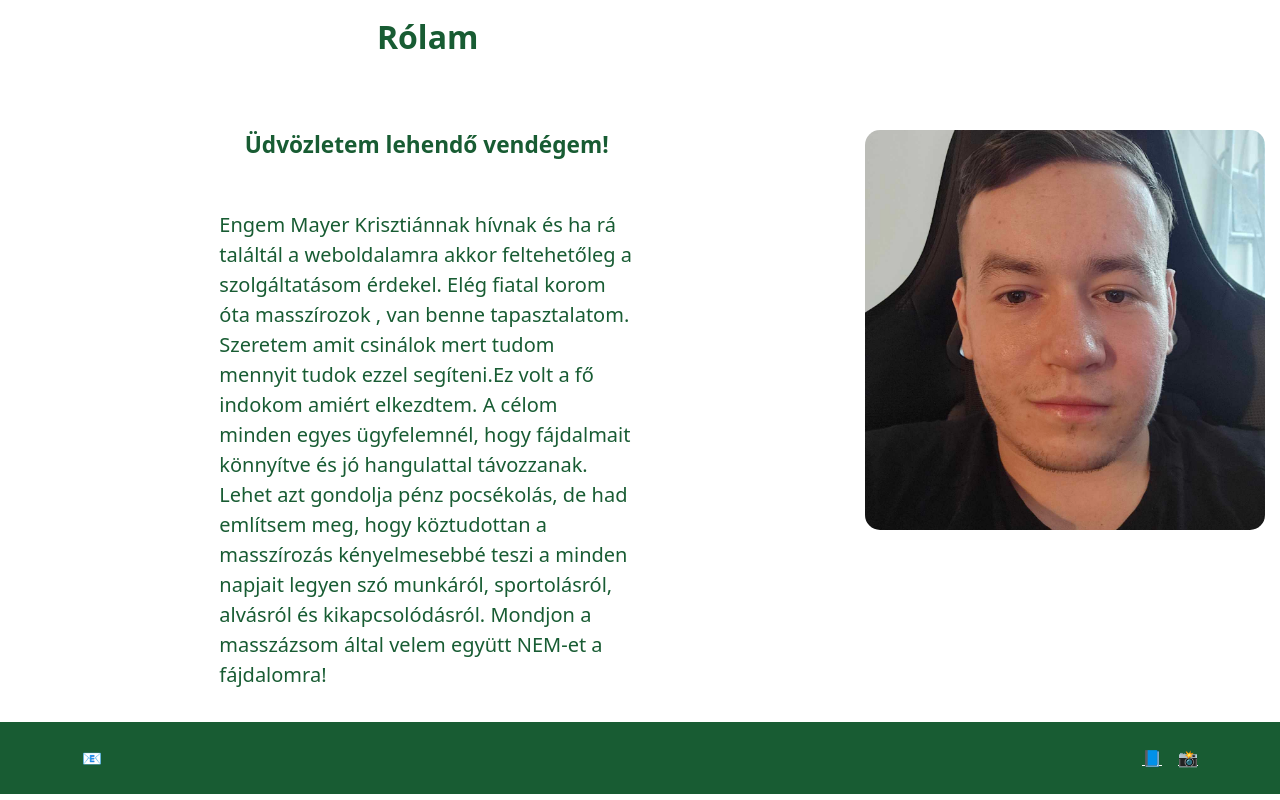
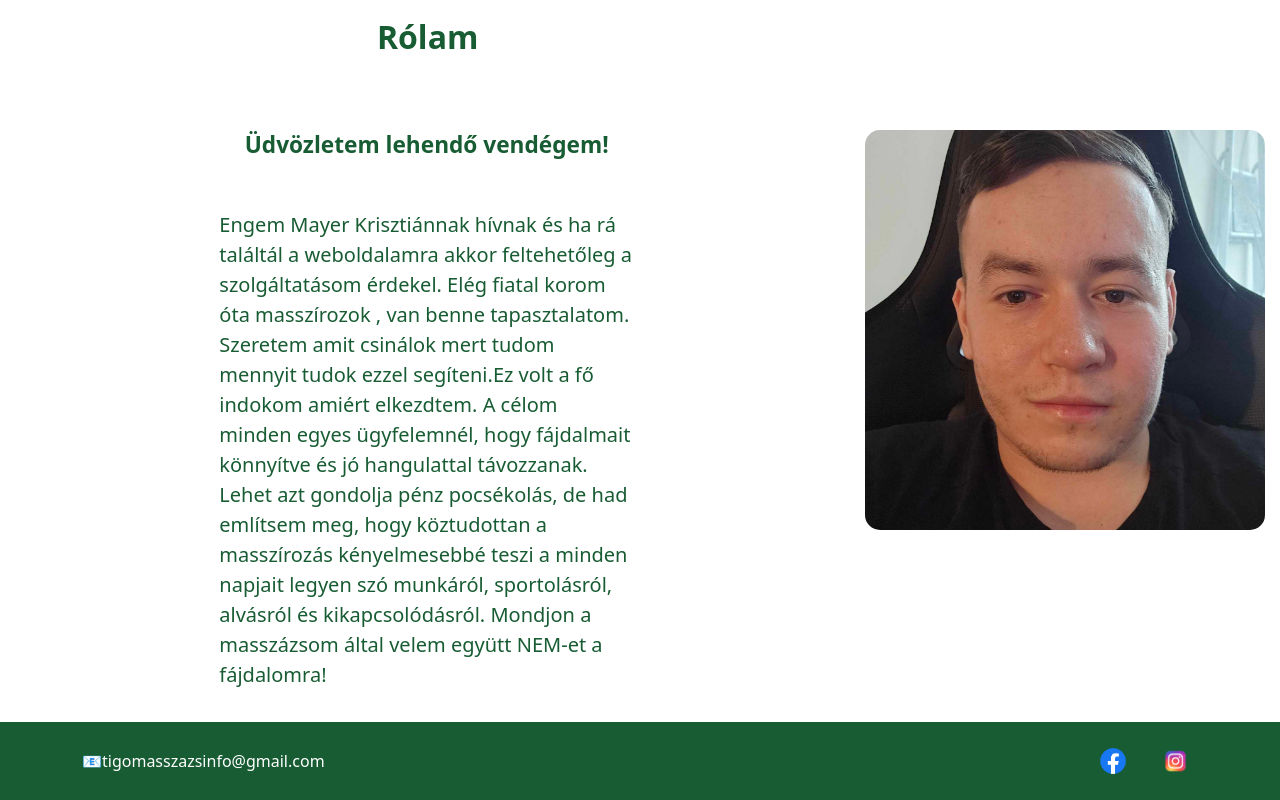
Before and after one commit to zagyvatamas/mayerFE, an Angular app: page /landing in a window 1280 px wide. Shown: the part 563-1363 px from the top of the page. Built offline with nearby package versions, Linux system fonts and the light colour scheme; no server answers.

Commit message:
footer ready

```diff
--- a/src/components/landing-page/landing-page.component.css
+++ b/src/components/landing-page/landing-page.component.css
@@ -87,7 +87,14 @@ h1{
   padding-top: 10px;
   font-size: 14pt;
 }
-
+.facebook{
+  object-fit: scale-down;
+  height: 30px;
+}
+.instagramm{
+  height: 30px;
+  object-fit: scale-down;
+}
 
 
 
--- a/src/components/landing-page/landing-page.component.html
+++ b/src/components/landing-page/landing-page.component.html
@@ -49,11 +49,11 @@
 
 <footer class="footer text-white py-4">
   <div class="container d-flex flex-column flex-md-row justify-content-between align-items-center">
-    <div class="mb-2 mb-md-0">📧</div>
+    <div class="mb-2 mb-md-0">📧{{ infoEmail }}</div>
     <div></div>
     <div class="d-flex gap-3">
-      <a href="#" class="text-white">📘</a>
-      <a href="#" class="text-white">📸</a>
+      <a href="https://www.facebook.com/krisz.mayer" target="_blank" class="text-white"><img class="facebook" src="../../assets/Facebook-logo.png" alt=""></a>
+      <a href="https://www.instagram.com/tigo_masszazs/" class="text-white"><img src="../../assets/Instagram-Logo.wine.png" alt="" class="instagramm"></a>
     </div>
   </div>
 </footer>
--- a/src/components/landing-page/landing-page.component.ts
+++ b/src/components/landing-page/landing-page.component.ts
@@ -13,6 +13,7 @@ import { NavbarComponent } from "../navbar/navbar.component";
 })
 export class LandingPageComponent {
   services:LandingServices[] = []
+  infoEmail:string = "tigomasszazsinfo@gmail.com"
 
   constructor(private landingService: LandingService) {}
 
```
